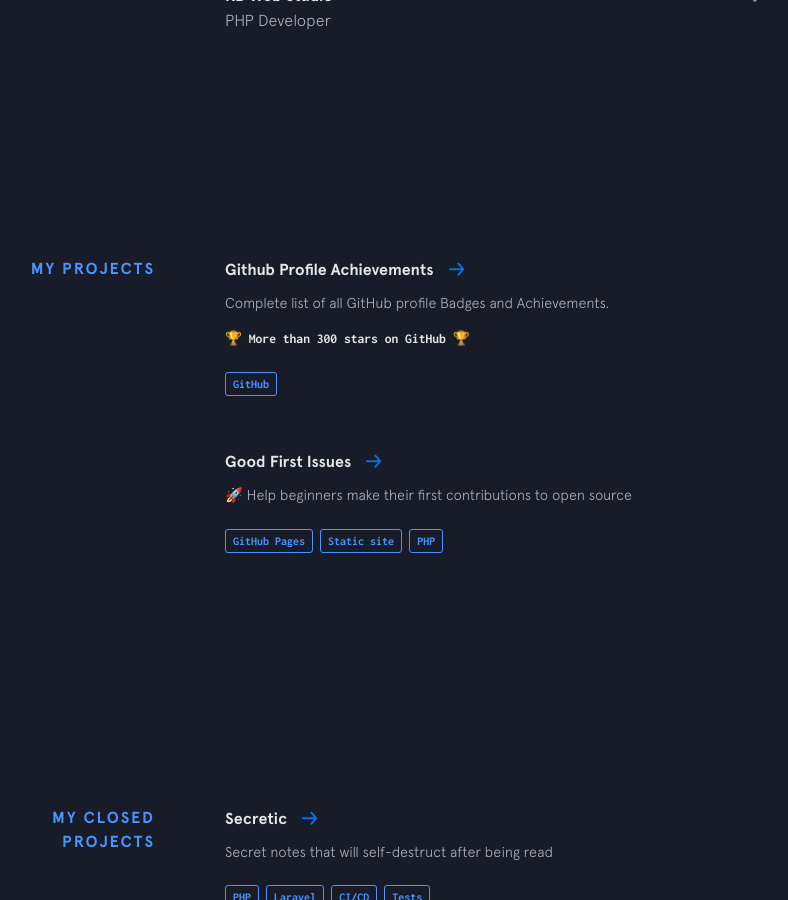
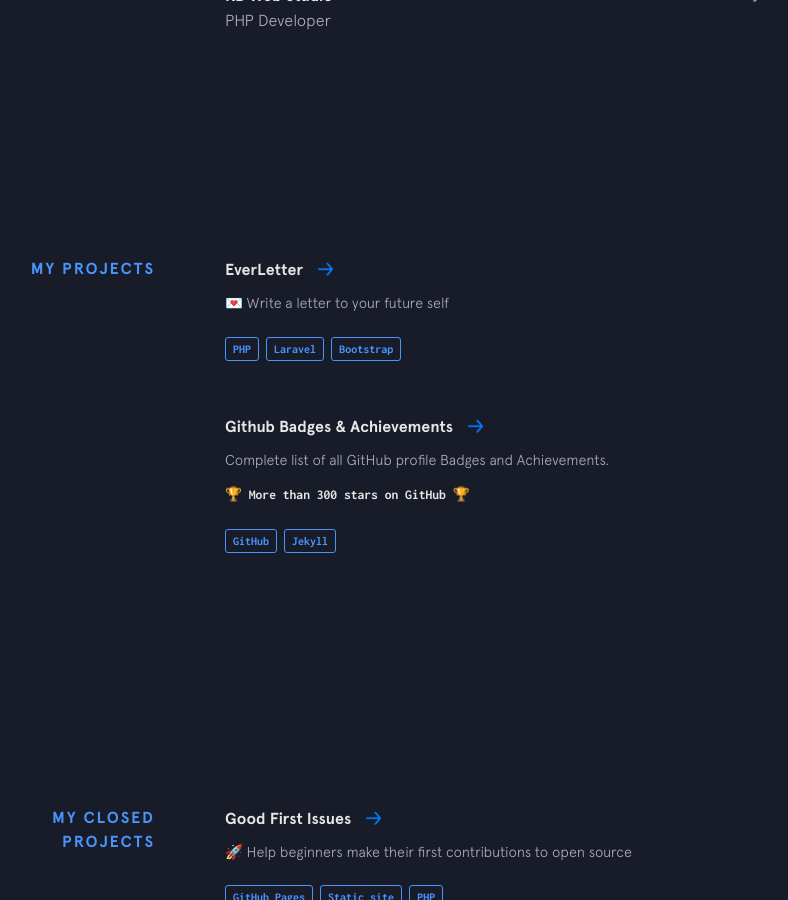
Before and after one commit to gomzyakov/gomzyakov.github.io, a Jekyll site: the page built from index.html, in a window 1280 px wide and 900 px high, scrolled down 1901 px. Shown: the whole window, without its empty margins (225-1013 px from the left). Built offline with Jekyll 4.4.1, drawn with Linux system fonts in a browser that asks for light colours.

Commit message:
Add info about EverLetter to projects.yml (#100)

```diff
--- a/_data/projects.yml
+++ b/_data/projects.yml
@@ -1,15 +1,16 @@
-- name: Github Profile Achievements
-  url: https://gomzyakov.github.io/achievements/
-  code: https://github.com/gomzyakov/achievements
+- name: EverLetter
+  url: https://everletter.org
+  code: https://github.com/everletter
+  description: 💌 Write a letter to your future self
+  used:
+    - thing: PHP
+    - thing: Laravel
+    - thing: Bootstrap
+
+- name: Github Badges & Achievements
+  url: https://badges-and-achievements.github.io/
+  code: https://github.com/badges-and-achievements/badges-and-achievements.github.io
   description: Complete list of all GitHub profile Badges and Achievements. <br><a class="small" href="https://github.com/gomzyakov/achievements">🏆 More than 300 stars on GitHub 🏆</a>
   used:
     - thing: GitHub
-
-- name: Good First Issues
-  url: https://good-first-issues.github.io
-  code: https://github.com/good-first-issues/good-first-issues.github.io
-  description: 🚀 Help beginners make their first contributions to open source
-  used:
-    - thing: GitHub Pages
-    - thing: Static site
-    - thing: PHP
+    - thing: Jekyll
--- a/sitemap.xml
+++ b/sitemap.xml
@@ -3,10 +3,4 @@
   <url>
     <loc>https://gomzyakov.github.io/</loc>
   </url>
-  <url>
-    <loc>https://gomzyakov.github.io/achievements/</loc>
-  </url>
-  <url>
-    <loc>https://gomzyakov.github.io/laravel-blog/</loc>
-  </url>
 </urlset>
```
Also changed, not shown: _data/projects-closed.yml (+9 -0 lines).
